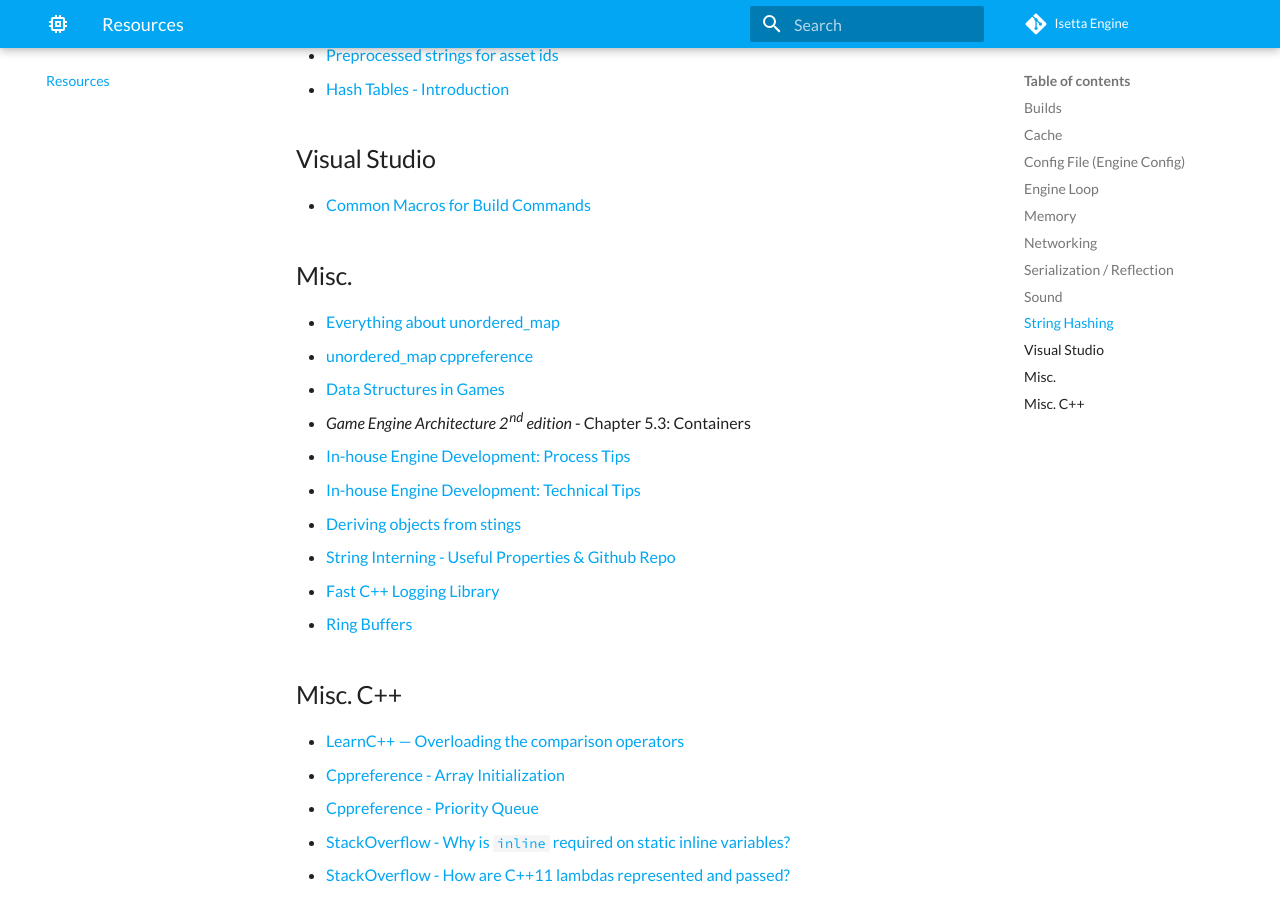
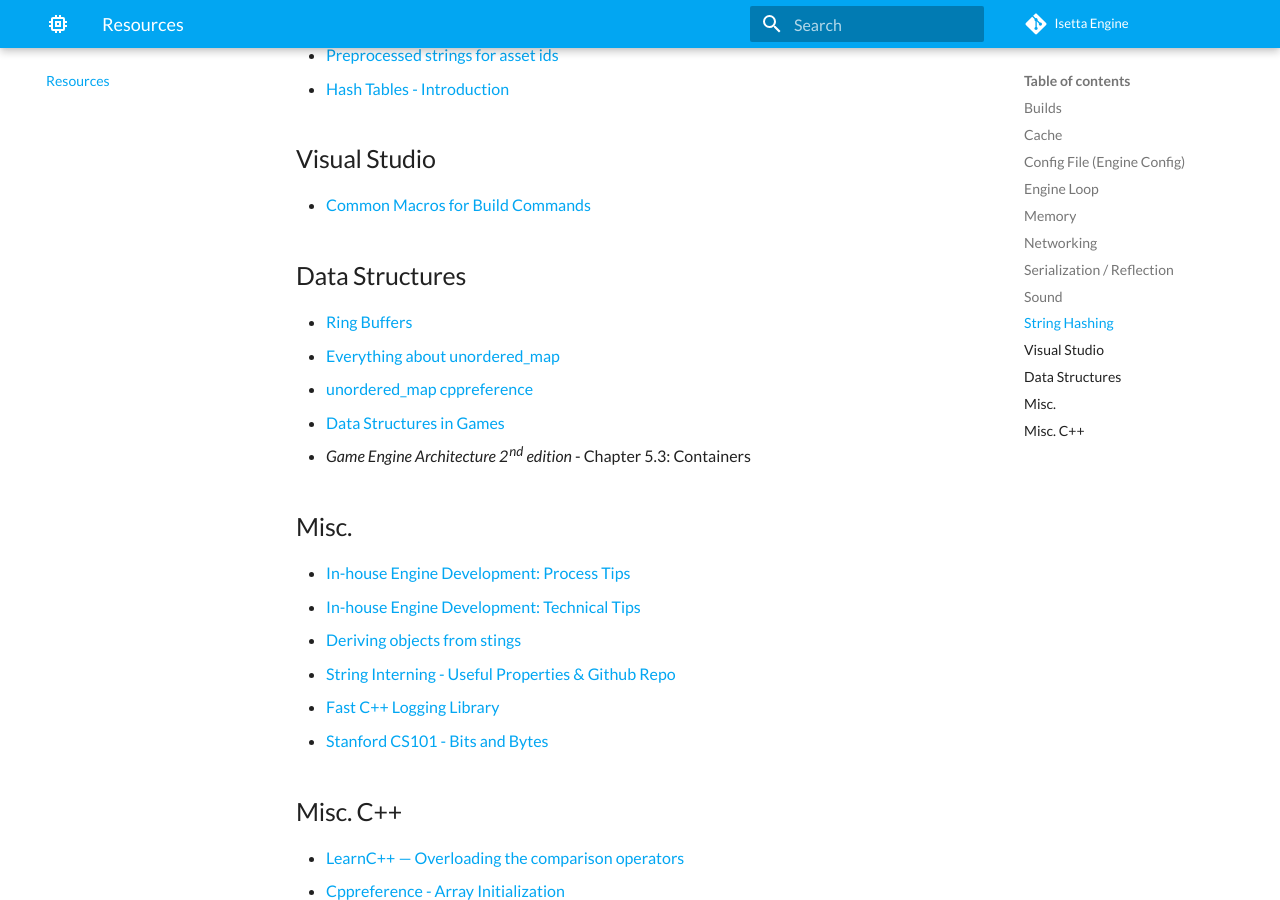
Before and after one commit to Isetta-Team/Isetta-Website-Raw, an MkDocs documentation site: the page built from docs/resources.md, in a window 1280 px wide and 900 px high, scrolled down 3146 px. Built offline with MkDocs 1.6.1 and Material for MkDocs 9.7.7, drawn with Linux system fonts in a browser that asks for light colours; comment, search, counter and statistics services are not loaded.

Commit message:
Added resources

```diff
--- a/docs/resources.md
+++ b/docs/resources.md
@@ -43,13 +43,13 @@ Useful articles/resources we used during the development of Isetta
 * [Gaffer On Games - Fix Your Timestep](https://gafferongames.com/post/fix_your_timestep/)
 
 ## Memory
-* Introduction
+* **Introduction**
 	* *Game Engine Architecture 2nd edition* - Chapter 3.2.5.1: Alignment and Packing
 	* *Game Engine Architecture 2nd edition* - Chapter 5.2: Memory Management
 	* [Gamesutra - Writing a Game Engine from Scratch Part2: Memory](https://www.gamasutra.com/blogs/MichaelKissner/20151104/258271/Writing_a_Game_Engine_from_Scratch__Part_2_Memory.php): Also covers modern CPU memory access patterns.
 	* [Are we out of memory?](http://www.swedishcoding.com/2008/08/31/are-we-out-of-memory/)
 
-* Implementation
+* **Implementation**
 	* [Randy Gaul's Game Programming Blog - Memory Management](http://www.randygaul.net/2014/07/30/memory-management/): "Anything that has a very clear and non-variable lifespan should be able to be allocated on a stack."
 	* [IBM - Building your own memory manager for C/C++ projects](https://www.ibm.com/developerworks/aix/tutorials/au-memorymanager/index.html): A step by step guide on implementing some allocators.
 	* [ISO C++ FAQ: Is there a way to force new to allocate memory from a specific memory area?](https://isocpp.org/wiki/faq/dtors#memory-pools): Some discussion on placement `new`, `new`, and `delete`, and what you should know if you are going to manage object's lifetime on your own.
@@ -64,7 +64,7 @@ Useful articles/resources we used during the development of Isetta
 
 ## Networking
 * [Gaffer On Games - Game Networking](https://gafferongames.com/categories/game-networking/)
-* [Multiplayer Game Programming](https://www.amazon.com/Multiplayer-Game-Programming-Architecting-Networked/dp/0134034309)
+* [*Multiplayer Game Programming*](https://www.amazon.com/Multiplayer-Game-Programming-Architecting-Networked/dp/0134034309)
     * *Ch. 6, Network Topologies and Sample Games* covers how to build out an application layer for your game networking
 
 ## Serialization / Reflection
@@ -95,19 +95,21 @@ Useful articles/resources we used during the development of Isetta
 ## Visual Studio
 * [Common Macros for Build Commands](https://msdn.microsoft.com/en-us/library/c02as0cs.aspx)
 
-
-## Misc.
+## Data Structures
+* [Ring Buffers](https://embeddedartistry.com/blog/2017/4/6/circular-buffers-in-cc)
 * [Everything about unordered_map](https://codeforces.com/blog/entry/21853)
 * [unordered_map cppreference](https://en.cppreference.com/w/cpp/container/unordered_map)
 * [Data Structures in Games](http://enemyhideout.com/2016/05/games-101-data-structures-in-games/)
 * *Game Engine Architecture 2nd edition* - Chapter 5.3: Containers
+
+## Misc.
 * [In-house Engine Development: Process Tips](https://johanneskuhlmann.de/blog/in-house-engine-development-process-tips/)
 * [In-house Engine Development: Technical Tips](https://johanneskuhlmann.de/blog/in-house-engine-development-technical-tips/)
 
 * [Deriving objects from stings](https://stackoverflow.com/questions/582331/is-there-a-way-to-instantiate-objects-from-a-string-holding-their-class-name)
 * [String Interning - Useful Properties & Github Repo](https://alexpolt.github.io/intern.html)
 * [Fast C++ Logging Library](https://github.com/gabime/spdlog)
-* [Ring Buffers](https://embeddedartistry.com/blog/2017/4/6/circular-buffers-in-cc)
+* [Stanford CS101 - Bits and Bytes](https://web.stanford.edu/class/cs101/bits-bytes.html)
 
 ## Misc. C++
 * [LearnC++ — Overloading the comparison operators](https://www.learncpp.com/cpp-tutorial/96-overloading-the-comparison-operators/)
```
